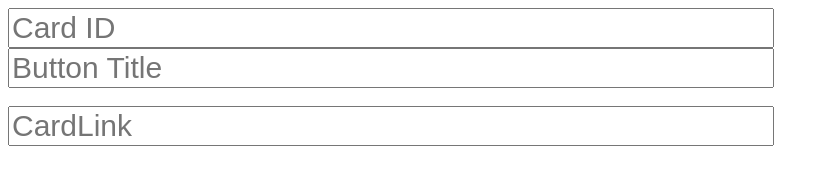
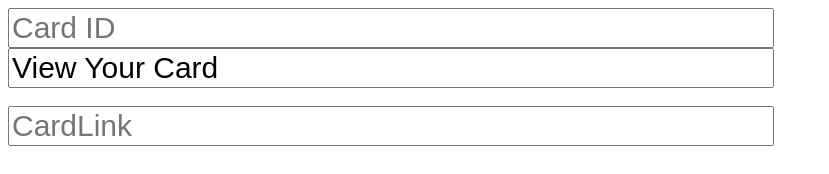
Before and after one commit to KiranPanesar/deeplink-generator, a plain HTML site: page index.html in a window 1280 px wide. Shown: the whole page, without its empty margins (0-829 px from the left). Drawn offline with Linux system fonts and the light colour scheme.

```diff
--- a/index.html
+++ b/index.html
@@ -17,7 +17,7 @@
 
 <body>
   <input type="text" id="cardid" placeholder="Card ID"><br>
-  <input type="text" id="buttontitle" placeholder="Button Title"><br><br>
+  <input type="text" id="buttontitle" placeholder="Button Title" value="View Your Card"><br><br>
   <input type="text" id="cardlink" placeholder="CardLink" onClick="this.select();" readonly><br>
 </body>
 </html>
```
